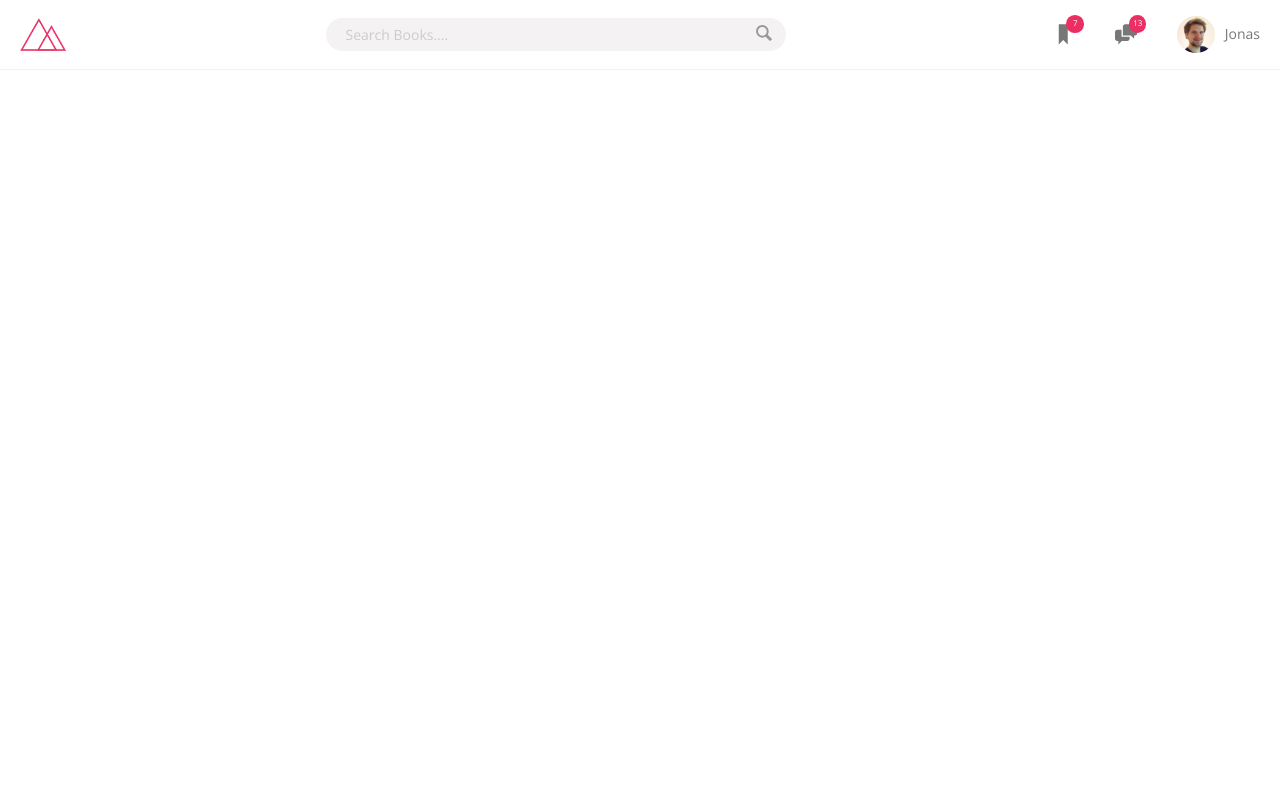
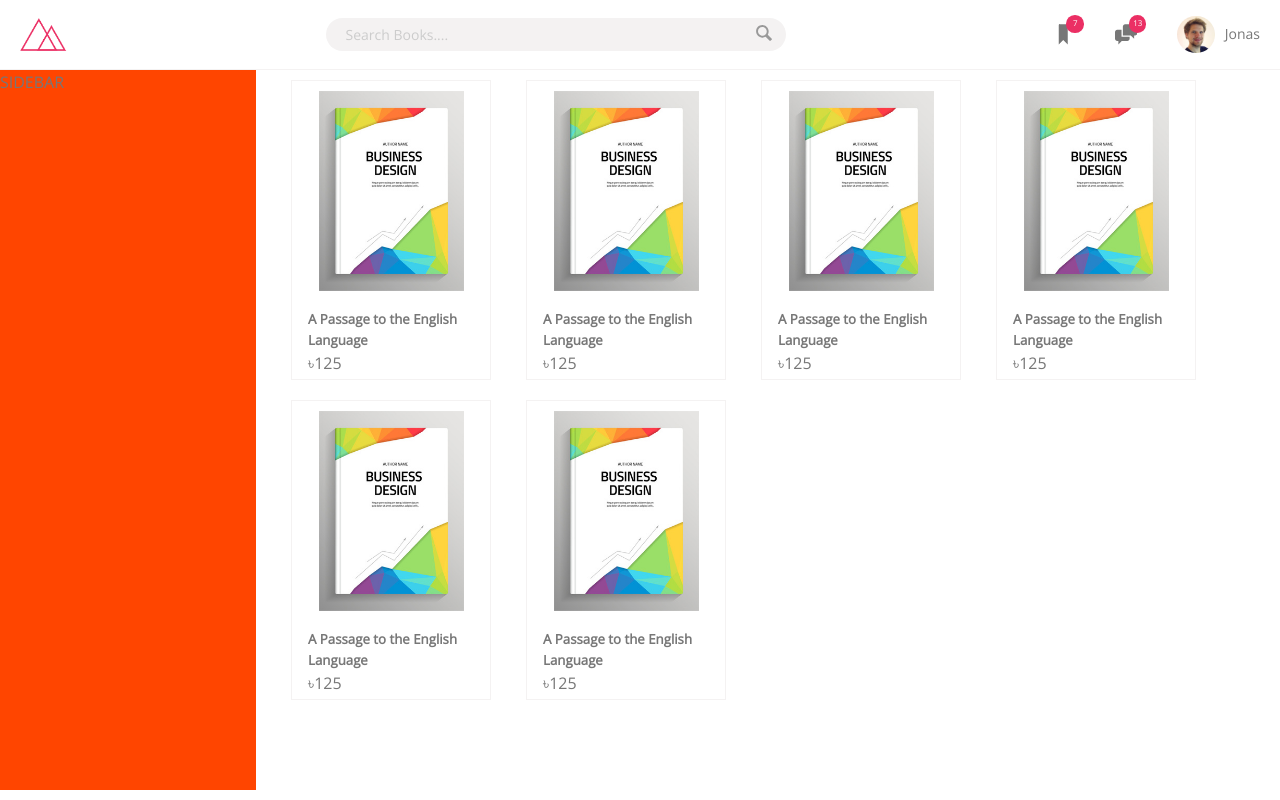
Before and after one commit to EbrahimAli-RU/Book-sellings, a React (Create React App) app: page / in a window 1280 px wide. Built offline with nearby package versions, Linux system fonts and the light colour scheme.

Commit message:
design book card

```diff
--- a/src/app/App.js
+++ b/src/app/App.js
@@ -1,10 +1,14 @@
 import '../sass/main.scss'
 
 import Header from '../container/layout/Header'
+import Main from '../container/main/main'
 
 function App() {
   return (
-    <Header />
+    <>
+      <Header />
+      <Main />
+    </>
   );
 }
 
--- /dev/null
+++ b/src/component/card/card.js
@@ -0,0 +1,23 @@
+import Photo from '../../assets/img/book1.jpg'
+
+const Card = () => {
+    return (
+        <div className='book__card'>
+            <div className='book__card__top'>
+                <div className='book__card__top-box'>
+                    <img src={Photo} alt='BOOK' className='book__card__top-box-photo' />
+                </div>
+                <div className='book__card__top-detail'>
+                    <h5 className='book__title'>A Passage to the English Language</h5>
+                    <p className="book__price"><span>৳</span>125</p>
+                </div>
+            </div>
+            <div className='book__card__buttons'>
+                <button className='btn detail'>Detail</button>
+                <button className='btn add-to'>Add to cart</button>
+            </div>
+        </div>
+    )
+}
+
+export default Card;
--- /dev/null
+++ b/src/container/main/main.js
@@ -0,0 +1,19 @@
+import Card from '../../component/card/card'
+
+const Main = () => {
+    return (
+        <div className='content'>
+            <div className='sidebar'>SIDEBAR</div>
+            <main className='cards__container'>
+                <Card />
+                <Card />
+                <Card />
+                <Card />
+                <Card />
+                <Card />
+            </main>
+        </div>
+    )
+}
+
+export default Main;
--- a/src/sass/base/_reset.scss
+++ b/src/sass/base/_reset.scss
@@ -20,5 +20,4 @@ body {
     font-size: 1.6rem;
     line-height: 1.6;
     color: var(--color-Grey-dark-2);
-    min-height: 100vh;
 }
--- /dev/null
+++ b/src/sass/component/__card.scss
@@ -0,0 +1,86 @@
+.book__card{
+    border: 1px solid var(--color-Grey-light-2);
+    width: 20rem;
+    position: relative;
+    height: 30rem;
+    margin: 1rem 0 1rem 3.5rem;
+
+    &__top {
+        display: flex;
+        flex-direction: column;
+        justify-content: center;
+        align-items: center;
+
+        &-box-photo {
+            margin: 1rem 0;
+            width: 14.5rem;
+            height: 20rem;
+            z-index: 0;
+        }
+
+        &-detail > * {
+            padding-left: 1.6rem;
+        }
+    }
+
+    &:hover::before {
+        background-color: rgba(0,0,0,.3);
+    }
+
+    &::before {
+        z-index: 10;
+        content: '';
+        position: absolute;
+        top: 0;
+        left: 0;
+        width: 100%;
+        height: 100%;
+        transition: all .3s;
+    }
+
+    &:hover .btn {
+
+        opacity: 1;
+    }
+
+    &__buttons {
+        position: absolute;
+        left: 0;
+        bottom: 0;
+        width: 100%;
+        height: 100%;
+
+        display: flex;
+        flex-direction: column;
+        justify-content: space-between;
+        align-items: center;
+    }
+}
+
+.btn {
+    position: relative;
+    border: none;
+    font: 1.6rem;
+    text-transform: uppercase;
+    font-family: 'Open Sans', sans-serif;
+    font-weight: 500;
+    letter-spacing: 1px;
+    z-index: 15;
+    color: #fff;
+    opacity: 0;
+    cursor: pointer;
+    transition: all .4s;
+}
+
+.detail {
+    padding: 1rem 4.5rem;
+    margin-top: 50%;
+    background-color: orangered;
+
+}
+
+.add-to {
+    width: 100%;
+    padding: 1rem 0;
+    background-color: yellowgreen;
+}
--- a/src/sass/main.scss
+++ b/src/sass/main.scss
@@ -3,10 +3,13 @@
 @import 'base/typography.scss';
 
 //COMPONENT
-
+@import 'component/_card';
 
 //LAYOUT
 @import 'layout/header';
+
+//PAGES
+@import 'pages/home';
 
 //UTILS
 @import 'utils/function';
--- /dev/null
+++ b/src/sass/pages/_home.scss
@@ -0,0 +1,18 @@
+.content {
+    display: flex;
+    justify-content: flex-start;
+    min-height: 90vh;
+}
+
+.sidebar {
+    flex: 0 0 20%;
+    background-color: orangered;
+}
+
+.cards__container {
+    flex: 1;
+    display: flex;
+    justify-content: flex-start;
+    flex-wrap: wrap;
+   align-content: flex-start;
+}
```
Also changed, not shown: src/assets/img/book.jpg (added), src/assets/img/book1.jpg (added).
